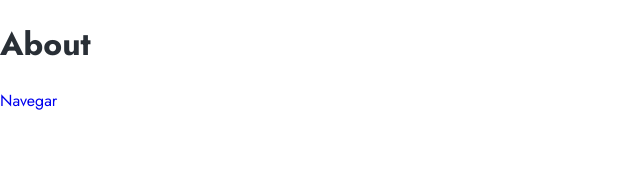
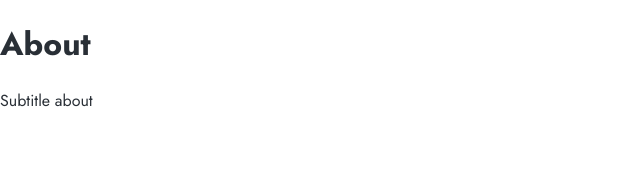
Before and after one commit to odiogorodriigues/dnc-arq-diogo, a React (Vite) app: page /about in a window 1280 px wide. Shown: the top 179 px of the page, without its empty margins (0-640 px from the left). Built offline with nearby package versions, Linux system fonts and the light colour scheme.

Commit message:
Criando paginas para rotas

```diff
--- a/src/App.jsx
+++ b/src/App.jsx
@@ -1,14 +1,20 @@
 import { BrowserRouter as Router, Route, Routes, Link } from 'react-router-dom'
+
+// PAGES
+import Home from './pages/Home'
+import About from './pages/About'
+import Projects from './pages/Projects'
+import Contact from './pages/Contact'
 
 
 function App() {
   return (
     <Router>
       <Routes>
-        <Route path="/" element={<h1>Home</h1>} />
-        <Route path="/about" element={<><h1>About</h1><Link to="/">Navegar</Link></>} />
-        <Route path="/projects" element={<h1>Projects</h1>} />
-        <Route path="/contact" element={<h1>Contact</h1>} />
+        <Route path="/" element={<Home />} />
+        <Route path="/about" element={<About />} />
+        <Route path="/projects" element={<Projects />} />
+        <Route path="/contact" element={<Contact />} />
       </Routes>
     </Router>
   )
--- /dev/null
+++ b/src/pages/About.jsx
@@ -0,0 +1,10 @@
+function About () {
+  return (
+    <>
+      <h1>About</h1>
+      <p>Subtitle about</p>
+    </>
+  )
+}
+
+export default About
--- /dev/null
+++ b/src/pages/Contact.jsx
@@ -0,0 +1,10 @@
+function Contact () {
+  return (
+    <>
+      <h1>Contact</h1>
+      <p>Subtitle contact</p>
+    </>
+  )
+}
+
+export default Contact
--- /dev/null
+++ b/src/pages/Home.jsx
@@ -0,0 +1,10 @@
+function Home () {
+  return (
+    <>
+      <h1>Home</h1>
+      <p>Subtitle</p>
+    </>
+  )
+}
+
+export default Home
--- /dev/null
+++ b/src/pages/Projects.jsx
@@ -0,0 +1,10 @@
+function Projects () {
+  return (
+    <>
+      <h1>Projects</h1>
+      <p>Subtitle projects</p>
+    </>
+  )
+}
+
+export default Projects
```
